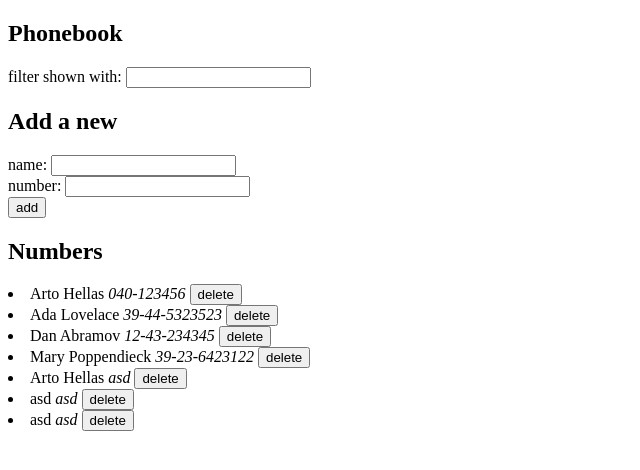
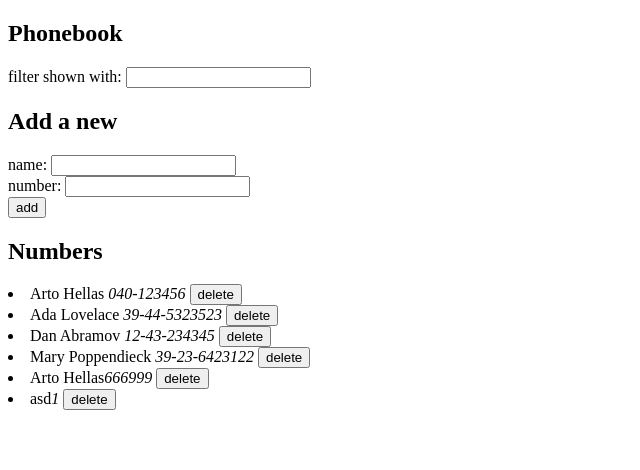
Before and after one commit to Sepuliini/Fullstack19, a React (Create React App) app in the folder osa2/puhelinluettelo/puhelinluettelo/: page / in a window 1280 px wide. Shown: the top 470 px of the page, without its empty margins (0-640 px from the left). Built offline with nearby package versions, Linux system fonts and the light colour scheme; data requests are answered from the project's data file.

Commit message:
puhelinluettelo 2d

```diff
--- a/osa2/puhelinluettelo/puhelinluettelo/db.json
+++ b/osa2/puhelinluettelo/puhelinluettelo/db.json
@@ -21,19 +21,14 @@
       "id": 4
     },
     {
-      "name": "Arto Hellas ",
-      "number": "asd",
+      "name": "Arto Hellas",
+      "number": "666999",
       "id": 5
     },
     {
-      "name": "asd ",
-      "number": "asd",
+      "name": "asd",
+      "number": "1",
       "id": 6
-    },
-    {
-      "name": "asd ",
-      "number": "asd",
-      "id": 7
     }
   ]
 }
--- a/osa2/puhelinluettelo/puhelinluettelo/src/App.js
+++ b/osa2/puhelinluettelo/puhelinluettelo/src/App.js
@@ -12,7 +12,6 @@ import personService from './services/persons'
 
 const App = () => {
   const [ persons, setPersons] = useState([])
-
   useEffect(() => {
     personService
       .getAll()
--- a/osa2/puhelinluettelo/puhelinluettelo/src/components/AddPerson.js
+++ b/osa2/puhelinluettelo/puhelinluettelo/src/components/AddPerson.js
@@ -3,7 +3,6 @@ import axios from 'axios'
 
 //services
 import personService from '../services/persons'
-
 
 const AddPerson = ({persons, setPersons}) => {
     const [ newName, setNewName ] = useState('')
@@ -16,28 +15,38 @@ const AddPerson = ({persons, setPersons}) => {
       console.log('button clicked', event.target)
 
       const personObject = {
-      name: newName + ' ',
+      name: newName,
       number: newNumber,
       id: persons.length + 1
       }
 
-        if ((persons.filter(p => p.name.toLowerCase === newName.toLowerCase)).length > 0) {
-          console.log('toimiiko?')
-          window.alert(`${newName} is already added to phonebook`)
-          setNewName('')
-          setNewNumber('')
+      const oldPerson = persons.find(p => p.name === newName)
+      console.log('löytyykö?' + oldPerson)
+
+        if (oldPerson != null) {
+          const replacePerson = {...oldPerson, number: newNumber}
+
+          if (window.confirm(`Are you sure you want to replace ${newName}'s number with a new one?`)) {
+            personService
+              .updatePerson(oldPerson.id, replacePerson)
+              .then(replacePerson => {
+                setPersons(persons.map(p => p.id !== oldPerson.id ? p : replacePerson))
+
+                setNewName('')
+                setNewNumber('')
+            })
+          }
         }
 
-        else {
+      else {
             personService
             .create(personObject)
             .then(response => {
               setPersons(persons.concat(response.data))
               setNewName('')
               setNewNumber('')
-            })
-
-       }
+      })
+    }
   }
 
     const handleNameChange = (event) => {
--- a/osa2/puhelinluettelo/puhelinluettelo/src/components/Person.js
+++ b/osa2/puhelinluettelo/puhelinluettelo/src/components/Person.js
@@ -5,27 +5,24 @@ import axios from 'axios'
 import personService from '../services/persons'
 
 const Person = ({persons, setPersons}) => {
-
     const names = persons.map(person => <li key={person.id}>{person.name}
     <em key={person.number}>{person.number}</em>
-    <em> <button onClick={() => personDelete()}>delete</button></em>
+    <em> <button onClick={() => personDelete(person.id)}>delete</button></em>
      </li>)
 
-     const personDelete = () => {
-
-
-      //kesken
-
-
-      personService.deletePerson(persons.id)
+const personDelete = id => {
+  const person = persons.find(p => p.id === id)
+  if (window.confirm(`Are you sure you want to delete ${person.name}?`)) {
+    personService
+      .deletePerson(id)
       .then(res => {
-        setPersons(persons.filter(p => p.id !== persons.id))
+        setPersons(persons.filter(person => person.id !== id))
       })
       .catch(err => {
-        setPersons(persons.filter(p => p.id !== persons.id))
-        })
-     }
-
+        console.log('error')
+    })
+  }
+}
 
   return (
     <div>
--- a/osa2/puhelinluettelo/puhelinluettelo/src/services/persons.js
+++ b/osa2/puhelinluettelo/puhelinluettelo/src/services/persons.js
@@ -16,6 +16,12 @@ const getAll = () => {
   const deletePerson = id => {
     return axios.delete(`${baseUrl}/${id}`)
         .then(res => res.data)
-}
+  }
 
-  export default {getAll, create, update, deletePerson}
+  const updatePerson = (id, newPerson) => {
+    return axios
+        .put(`${baseUrl}/${id}`, newPerson)
+        .then(res => res.data)
+  }
+
+  export default {getAll, create, update, deletePerson, updatePerson}
```
